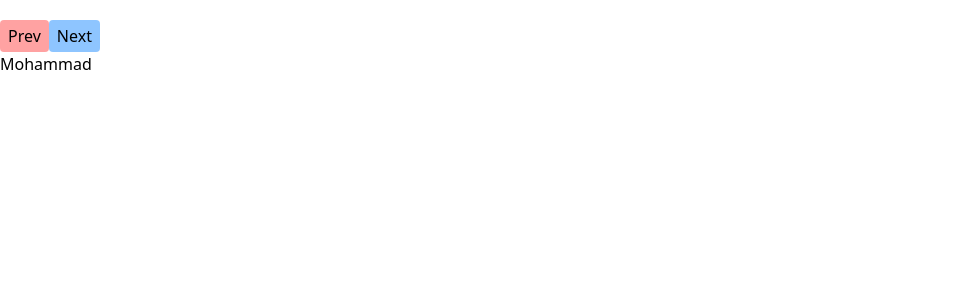
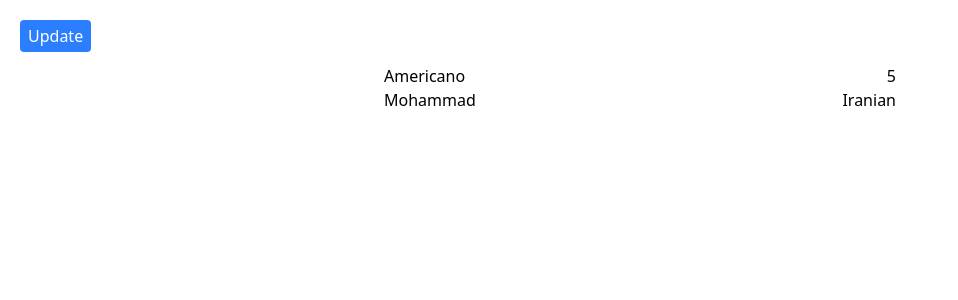
Before and after one commit to mohammadfallah7/react-qbc, a React (Vite) app: page / in a window 1280 px wide. Shown: the top 300 px of the page, without its empty margins (0-958 px from the left). Built offline with nearby package versions, Linux system fonts and the light colour scheme.

Commit message:
feat: update state in object

```diff
--- a/src/App.jsx
+++ b/src/App.jsx
@@ -1,29 +1,9 @@
-import { useState } from "react";
-
-const users = ["Mohammad", "Reza", "Ahmad", "Ali"];
+import ListGroup from "./components/ListGroup";
 
 const App = () => {
-  const [index, setIndex] = useState(0);
-
-  const user = users[index];
-
   return (
     <div className="container mx-auto mt-5 ">
-      <button
-        disabled={index === 0}
-        onClick={() => setIndex(index - 1)}
-        className="bg-red-300 rounded cursor-pointer px-2 py-1"
-      >
-        Prev
-      </button>
-      <button
-        disabled={index > 2}
-        onClick={() => setIndex(index + 1)}
-        className="bg-blue-300 rounded cursor-pointer px-2 py-1"
-      >
-        Next
-      </button>
-      <h1>{user}</h1>
+      <ListGroup />
     </div>
   );
 };
--- a/src/components/ListGroup.jsx
+++ b/src/components/ListGroup.jsx
@@ -1,7 +1,42 @@
-import React from "react";
+import { useState } from "react";
 
 const ListGroup = () => {
-  return <div></div>;
+  const [drink, setDrink] = useState({ title: "Americano", price: 5 });
+  const [user, setUser] = useState({
+    name: "Mohammad",
+    age: 24,
+    email: "mohammad@email.com",
+    nationality: "Iranian",
+  });
+
+  const handleClick = () => {
+    setUser({
+      ...user,
+      nationality: "American",
+    });
+  };
+
+  return (
+    <div className="px-5">
+      <button
+        className="bg-blue-500 px-2 py-1 text-white rounded cursor-pointer"
+        onClick={handleClick}
+      >
+        Update
+      </button>
+
+      <ul className="flex flex-col max-w-lg mx-auto mt-3">
+        <li className="flex justify-between items-center">
+          <h2>{drink.title}</h2>
+          <span>{drink.price}</span>
+        </li>
+        <li className="flex justify-between items-center">
+          <h2>{user.name}</h2>
+          <span>{user.nationality}</span>
+        </li>
+      </ul>
+    </div>
+  );
 };
 
 export default ListGroup;
```
